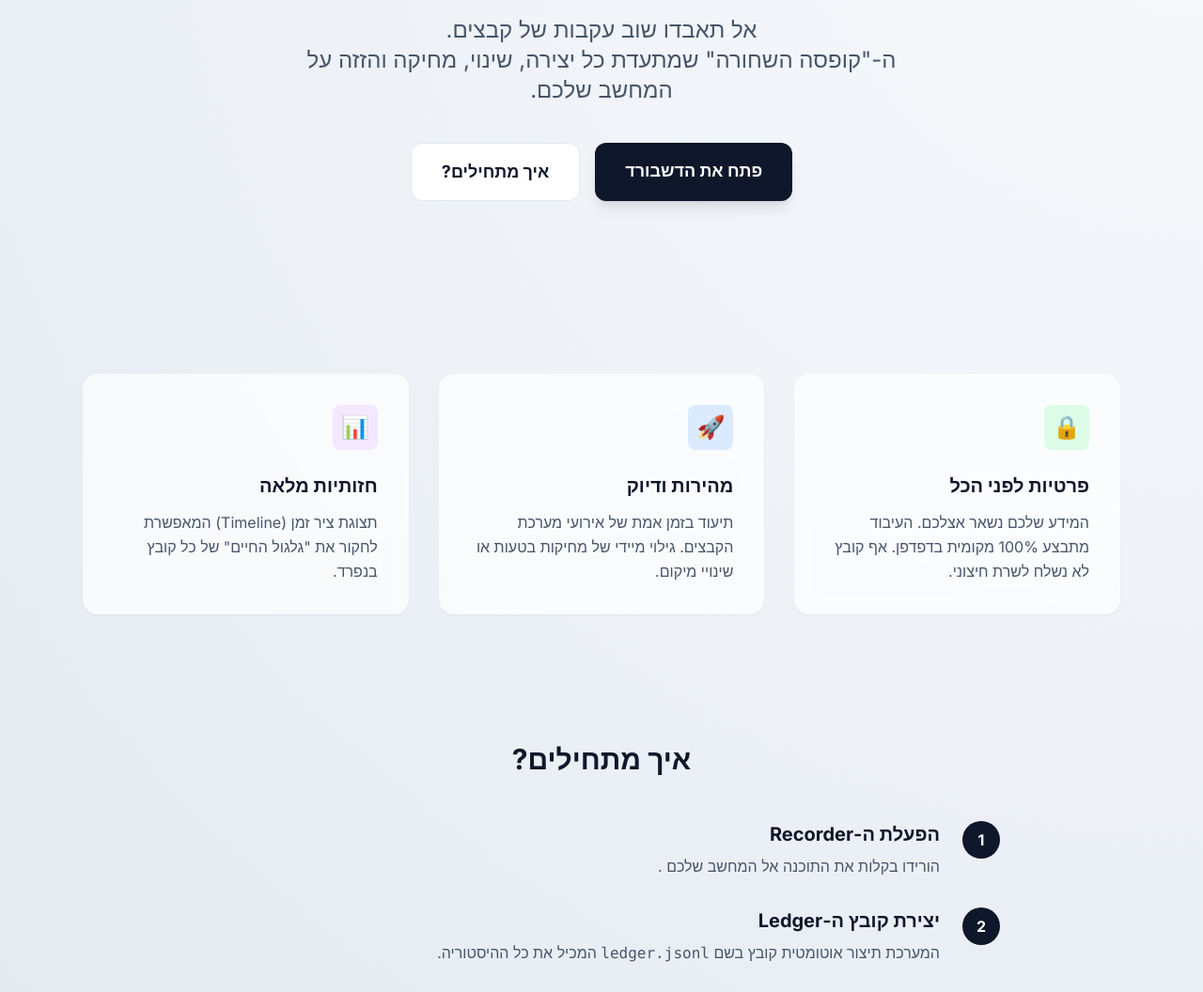
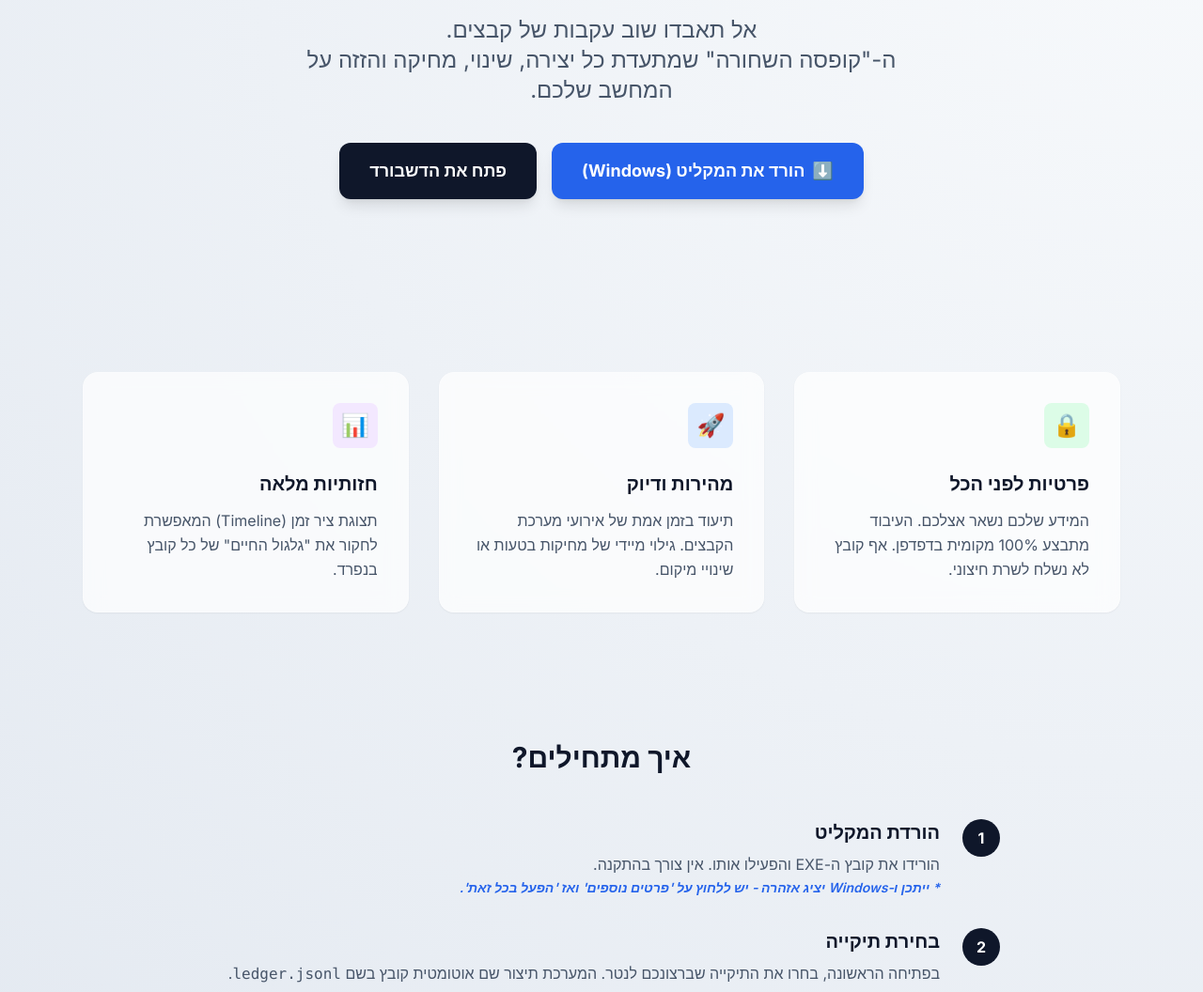
Before and after one commit to shmulik158-design/ledgerfs, a plain HTML site: page about.html in a window 1280 px wide. Shown: the part 204-1260 px from the top of the page at 94% size. Drawn offline with nearby package versions, Linux system fonts and the light colour scheme.

Commit message:
Update about.html

```diff
--- a/about.html
+++ b/about.html
@@ -33,11 +33,11 @@
         </p>
 
         <div class="flex flex-col sm:flex-row justify-center gap-4 mb-20">
+            <a href="https://github.com/shmulik158-design/ledgerfs/releases/download/v.1.0.0/LedgerFS_Recorder.exe" class="px-8 py-4 bg-blue-600 text-white rounded-xl font-bold text-lg hover:bg-blue-700 transition-all shadow-lg hover:shadow-xl transform hover:-translate-y-1 flex items-center justify-center gap-2">
+                <span>⬇️</span> הורד את המקליט (Windows)
+            </a>
             <a href="index.html" class="px-8 py-4 bg-slate-900 text-white rounded-xl font-bold text-lg hover:bg-slate-800 transition-all shadow-lg hover:shadow-xl transform hover:-translate-y-1">
                 פתח את הדשבורד
-            </a>
-            <a href="#how-it-works" class="px-8 py-4 bg-white text-slate-900 border border-slate-200 rounded-xl font-bold text-lg hover:bg-slate-50 transition-all">
-                איך מתחילים?
             </a>
         </div>
     </div>
@@ -68,15 +68,16 @@
             <div class="flex items-start gap-6">
                 <div class="flex-shrink-0 w-10 h-10 bg-slate-900 text-white rounded-full flex items-center justify-center font-bold">1</div>
                 <div>
-                    <h4 class="text-xl font-bold mb-2">הפעלת ה-Recorder</h4>
-                    <p class="text-slate-600">הורידו בקלות את התוכנה אל המחשב שלכם .</p>
+                    <h4 class="text-xl font-bold mb-2">הורדת המקליט</h4>
+                    <p class="text-slate-600">הורידו את קובץ ה-EXE והפעילו אותו. אין צורך בהתקנה. <br>
+                    <span class="text-sm font-semibold text-blue-600 italic">* ייתכן ו-Windows יציג אזהרה - יש ללחוץ על 'פרטים נוספים' ואז 'הפעל בכל זאת'.</span></p>
                 </div>
             </div>
             <div class="flex items-start gap-6">
                 <div class="flex-shrink-0 w-10 h-10 bg-slate-900 text-white rounded-full flex items-center justify-center font-bold">2</div>
                 <div>
-                    <h4 class="text-xl font-bold mb-2">יצירת קובץ ה-Ledger</h4>
-                    <p class="text-slate-600">המערכת תיצור אוטומטית קובץ בשם <code>ledger.jsonl</code> המכיל את כל ההיסטוריה.</p>
+                    <h4 class="text-xl font-bold mb-2">בחירת תיקייה</h4>
+                    <p class="text-slate-600">בפתיחה הראשונה, בחרו את התיקייה שברצונכם לנטר. המערכת תיצור שם אוטומטית קובץ בשם <code>ledger.jsonl</code>.</p>
                 </div>
             </div>
             <div class="flex items-start gap-6">
```
